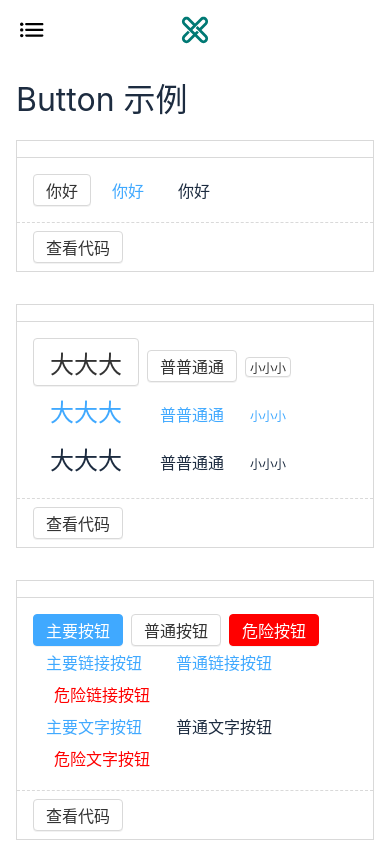
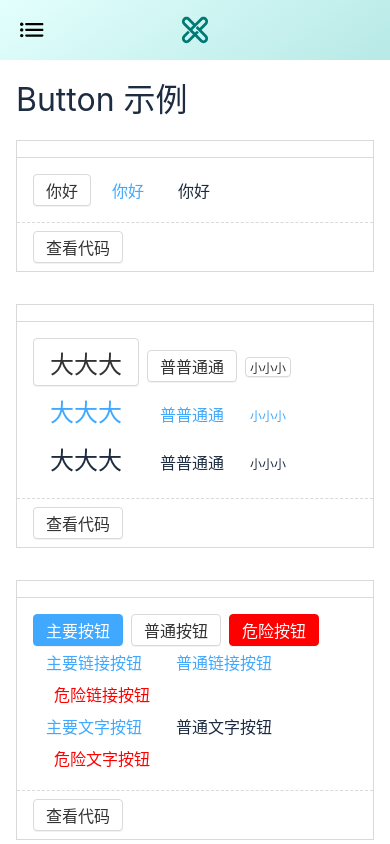
Before and after one commit to xinchi-H/Vue3-xc-Ui, a Vue app: page /#/doc/button in a window 390 px wide. Shown: the top 844 px of the page. Built offline with nearby package versions, Linux system fonts and the light colour scheme.

Commit message:
🎨 优化手机端topnav背景色

```diff
--- a/src/views/Doc.vue
+++ b/src/views/Doc.vue
@@ -65,6 +65,14 @@ export default {
 
   > .nav {
     flex-shrink: 0;
+
+    @media (max-width: 500px) {
+      background: linear-gradient(
+          145deg,
+          rgba(227, 255, 253, 1) 0%,
+          rgba(183, 233, 230, 1) 100%
+      );
+    }
   }
 
   > .content {
```
